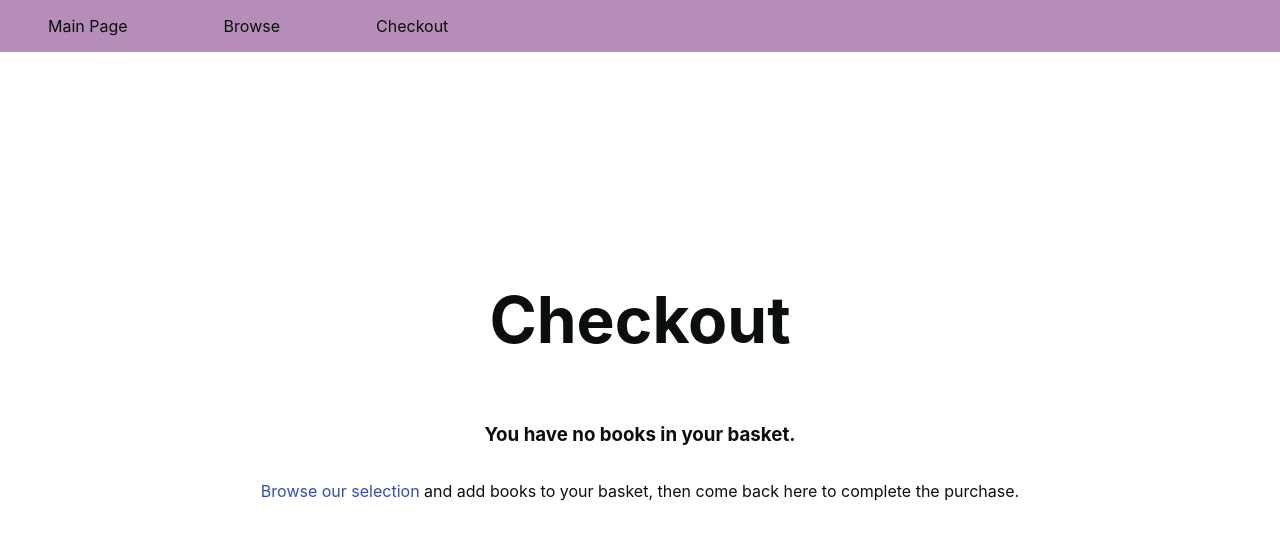
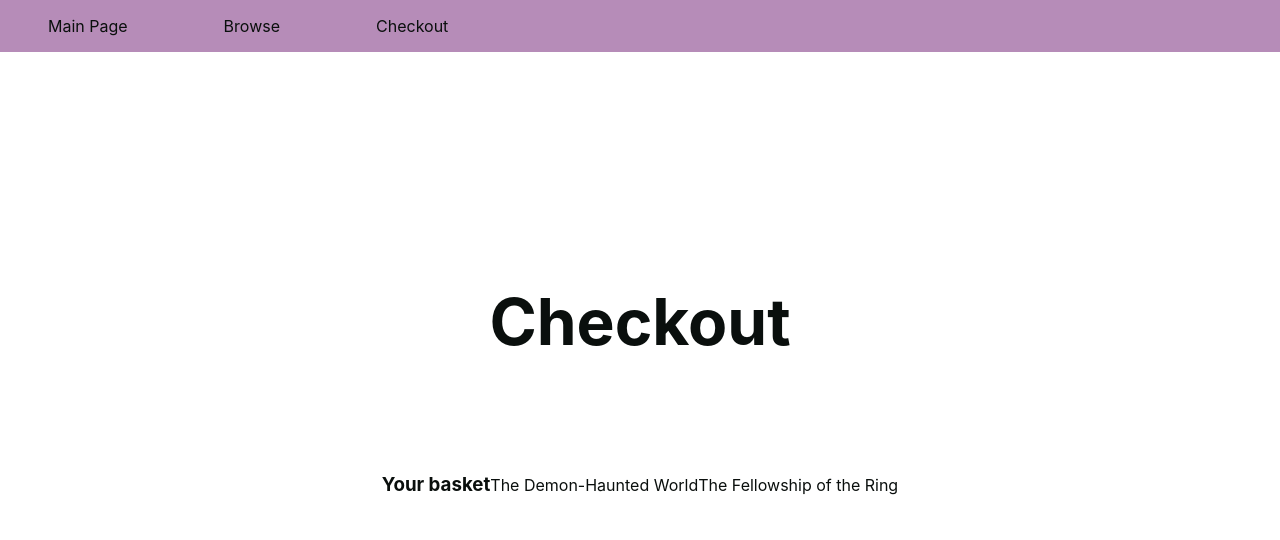
Before and after one commit to nmegrant/book-app, a Next.js app: page /checkout in a window 1280 px wide. Shown: the top 540 px of the page. Built offline with nearby package versions, Linux system fonts and the light colour scheme.

Commit message:
Display book titles in store

```diff
--- a/pages/checkout/index.js
+++ b/pages/checkout/index.js
@@ -29,9 +29,12 @@ export default function Checkout() {
             </>
           )}
           {state.length > 0 && (
-            <>
+            <div className={styles.grid}>
               <h3>Your basket</h3>
-            </>
+              {state.map((book) => (
+                <p key={book.id}>{book.title}</p>
+              ))}
+            </div>
           )}
         </div>
       </main>
--- a/state/checkoutReducer.js
+++ b/state/checkoutReducer.js
@@ -1,4 +1,27 @@
-export const initialState = [];
+export const initialState = [
+  {
+    id: 1,
+    title: "The Demon-Haunted World",
+    author: "Carl Sagan",
+    description:
+      "The Demon-Haunted World: Science as a Candle in the Dark is a 1995 book by the astrophysicist Carl Sagan, in which the author aims to explain the scientific method to laypeople and to encourage people to learn critical and skeptical thinking.",
+    genre: ["Science", "Non-fic"],
+    price: 12.0,
+    stock: 2,
+    rating: 5,
+  },
+  {
+    id: 2,
+    title: "The Fellowship of the Ring",
+    author: "J. R. R. Tolkien",
+    description:
+      "A young hobbit, Frodo, who has found the One Ring that belongs to the Dark Lord Sauron, begins his journey with eight companions to Mount Doom, the only place where it can be destroyed.",
+    genre: ["Fantasy"],
+    price: 15.0,
+    stock: 3,
+    rating: 5,
+  },
+];
 
 export function checkoutReducer(state, action) {
   switch (action.type) {
```
